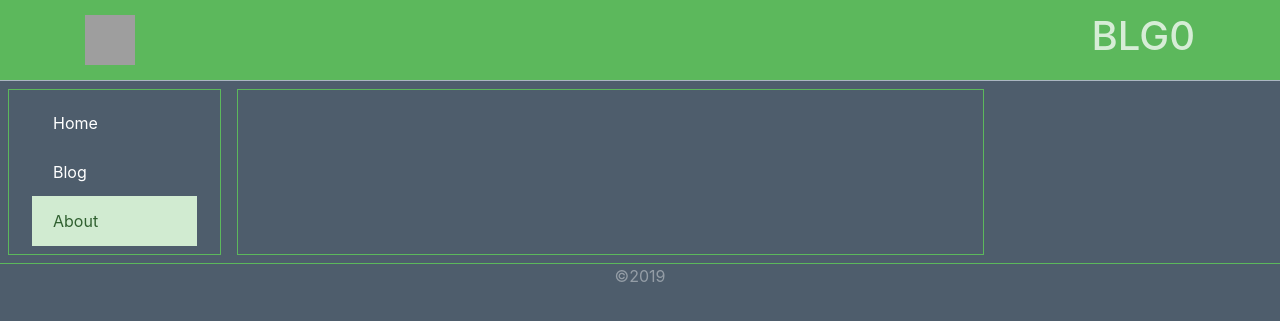
After one commit to DarFig/bLg0, a Flask app: page /about in a window 1280 px wide. The commit adds this page. Shown: the top 321 px of the page. Run offline with Flask 2, Linux system fonts and the light colour scheme; some libraries are stand-ins or nearby versions; grey boxes are pictures that could not be loaded.

Commit message:
updated titles

```diff
--- /dev/null
+++ b/src/controladores/about.py
@@ -0,0 +1,11 @@
+# -*- coding: utf-8 -*-
+from src import app
+from flask import render_template
+
+
+
+@app.route('/about')
+@app.route('/about', methods=['GET'])
+def about():
+    title = "BLG0"
+    return render_template('_views/about.html',webTitle=title)
--- a/src/templates/_layouts/base.html
+++ b/src/templates/_layouts/base.html
@@ -21,7 +21,7 @@
   {% block content %}
   <h1></h1>
   {% endblock %}
-  <footer class="footer border border-success">
+  <footer class="footer border-top border-success">
     {% include "_modules/footer.html" %}
     {% block js %}
     <script>src="static/js/jquery-3.3.1.min.js"</script>
--- a/src/templates/_modules/nav.html
+++ b/src/templates/_modules/nav.html
@@ -1,4 +1,4 @@
-<nav class="navbar navbar-dark bg-success border border-light">
+<nav class="navbar navbar-dark bg-success border-bottom border-light">
   <div class="container">
     <div class="navbar-header">
       <a class="" href="{{ url_for('index') }}">
--- /dev/null
+++ b/src/templates/_views/about.html
@@ -0,0 +1,32 @@
+{% extends "_layouts/base.html" %}
+{% block title %}
+About | {{ super() }}
+{% endblock %}
+{% block content %}
+<div class="container-fluid">
+    <div class="row">
+        <div class="m-2 col-xl-2 col-md-3 border border-success">
+            <div class="m-2 list-group">
+                <a href="{{ url_for('index') }}" class="list-group-item list-group-item-action ">
+                Home
+                </a>
+                <a href="{{ url_for('blog') }}" class="list-group-item list-group-item-action ">
+                Blog
+                </a>
+                <a href="{{ url_for('about') }}" class="list-group-item list-group-item-action list-group-item-success">
+                About
+                </a>
+            </div>
+
+        </div>
+        <div class="m-2 col-xl-7 col-md-8 border border-success">
+
+
+
+        </div>
+
+
+    </div>
+</div>
+
+{% endblock %}
--- a/src/templates/_views/blog.html
+++ b/src/templates/_views/blog.html
@@ -13,7 +13,7 @@ Blog | {{ super() }}
                     <a href="{{ url_for('blog') }}" class="list-group-item list-group-item-action list-group-item-success">
                     Blog
                     </a>
-                    <a href="#" class="list-group-item list-group-item-action ">
+                    <a href="{{ url_for('about') }}" class="list-group-item list-group-item-action ">
                     About
                     </a>
                 </div>
@@ -24,6 +24,9 @@ Blog | {{ super() }}
 
 
         <div class="m-2 col-xl-7 col-md-8 border border-success">
+            <div class="m-2 text-center text-success">
+                <h3> Entradas</h3>
+            </div>
             <div class="mb-5">
                 <div class="card text-white text-center">
                     <div class="card-header">
--- a/src/templates/_views/index.html
+++ b/src/templates/_views/index.html
@@ -15,7 +15,7 @@ Index | {{ super() }}
           <a href="{{ url_for('blog') }}" class="list-group-item list-group-item-action ">
             Blog
           </a>
-          <a href="#" class="list-group-item list-group-item-action ">
+          <a href="{{ url_for('about') }}" class="list-group-item list-group-item-action ">
             About
           </a>
         </div>
@@ -61,6 +61,9 @@ Index | {{ super() }}
         </div>
       </div>
       <!--  -->
+      <div class="m-2 text-center text-success">
+          <h3>Últimas entradas</h3>
+      </div>
       <div class="mb-5">
         <div class="card text-white text-center">
           <div class="card-header">
--- a/src/views.py
+++ b/src/views.py
@@ -4,6 +4,7 @@ from flask import render_template
 
 
 from .controladores.blog import *
+from .controladores.about import *
 
 
 @app.route('/')
```
